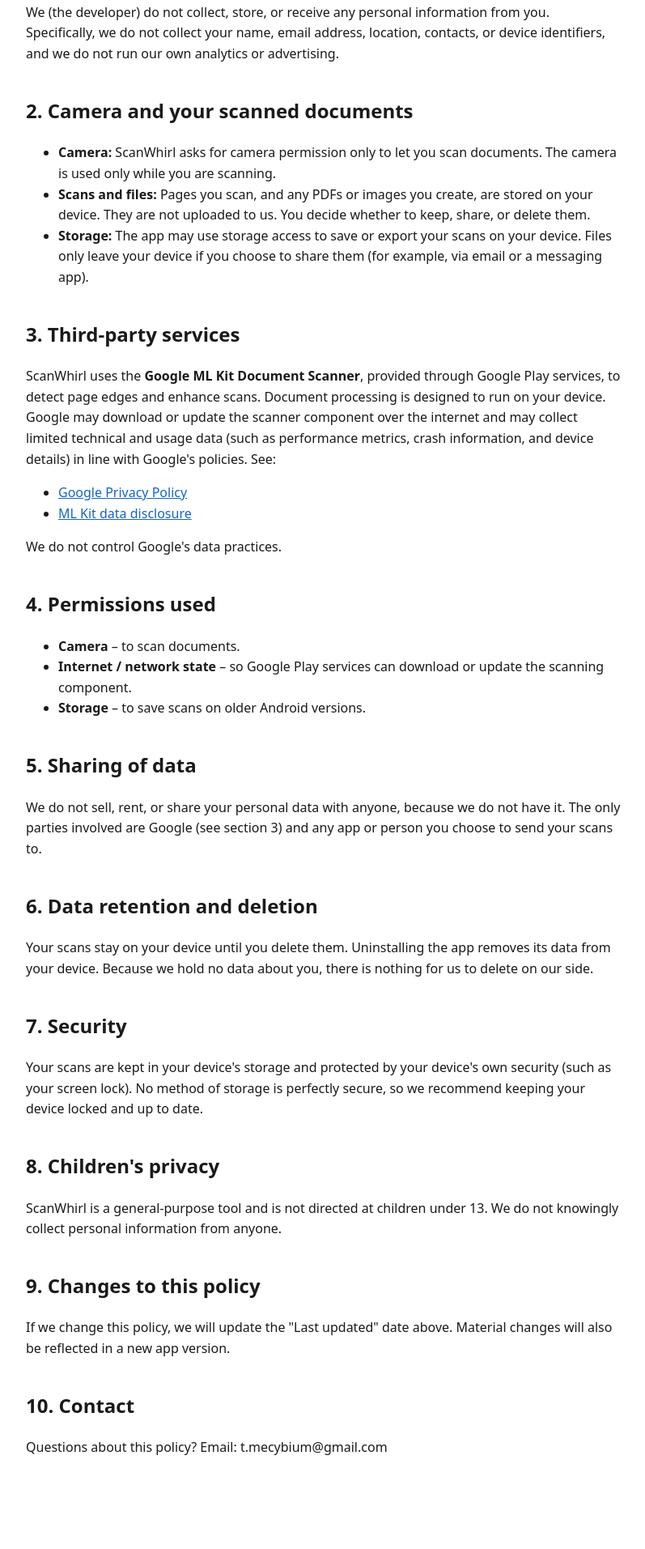
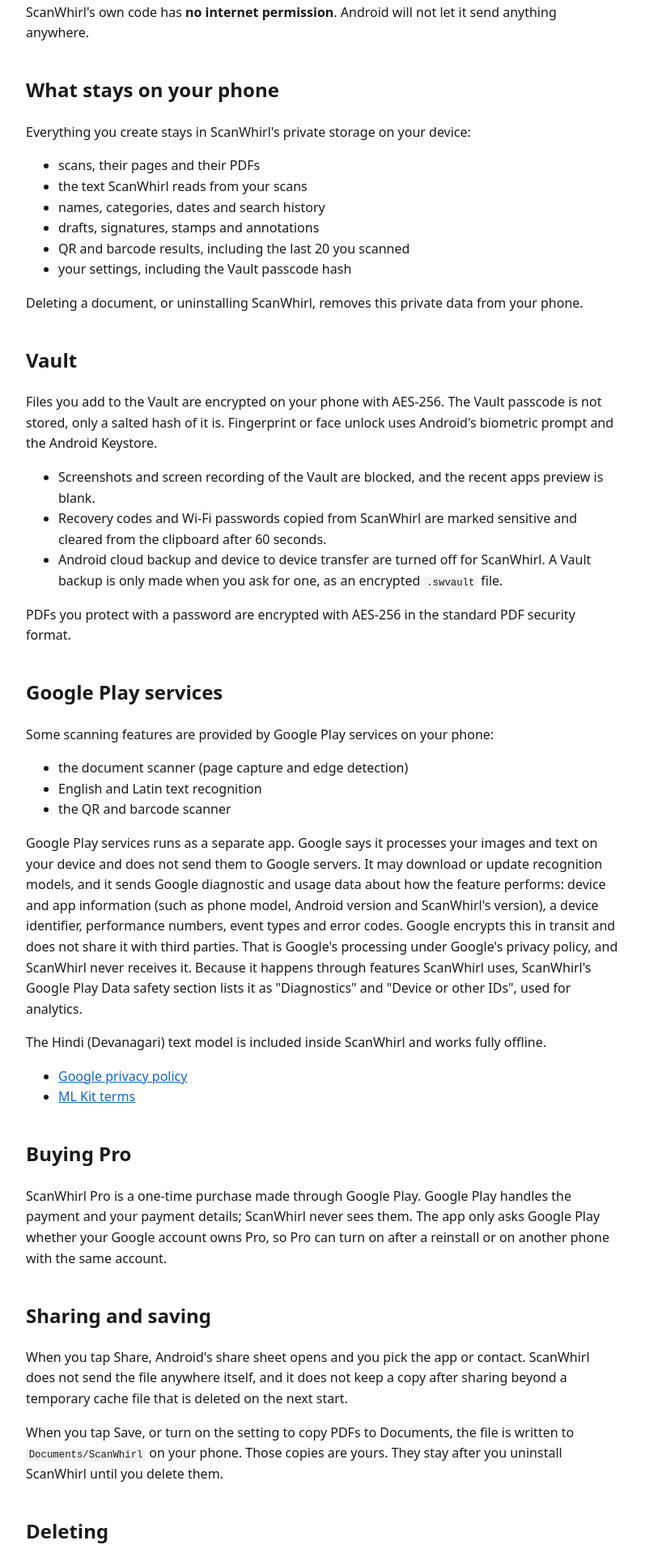
Before and after one commit to cybium/scanwhirl-privacy, a plain HTML site: page index.html in a window 1280 px wide. Shown: the part 348-2261 px from the top of the page at 81% size, without its empty margins (240-1037 px from the left). Before the commit the page ends 2197 px from the top, so only its background shows below. Drawn offline with Linux system fonts and the light colour scheme.

Commit message:
Update privacy policy to match ScanWhirl 1.2.x (2026-11-16)

```diff
--- a/index.html
+++ b/index.html
@@ -19,41 +19,70 @@
 </style>
 </head>
 <body>
-<p><span style="font-size: 1.8rem;">ScanWhirl Privacy Policy</span></p>
-<p class="meta">Last updated: November 1, 2026 &middot; App: ScanWhirl (package <code>com.scanwhirl.app</code>) &middot; Developer: Cybium</p>
-<p>This policy explains how the ScanWhirl Android app ("ScanWhirl", "the app", "we") handles your information. In short: <strong>ScanWhirl does not require an account, does not show ads, and does not send your scanned documents to our servers. We do not have servers.</strong></p>
-<h2>1. Information we collect</h2>
-<p>We (the developer) do not collect, store, or receive any personal information from you. Specifically, we do not collect your name, email address, location, contacts, or device identifiers, and we do not run our own analytics or advertising.</p>
-<h2>2. Camera and your scanned documents</h2>
+<p><span style="font-size: 1.8rem;">Privacy Policy for ScanWhirl</span></p>
+<p class="meta">Last updated: 16 November 2026 &middot; App: ScanWhirl (package <code>com.scanwhirl.app</code>) &middot; Developer: Cybium</p>
+
+<h2>The short version</h2>
+<p>ScanWhirl is a document scanner that works on your phone. It has no account, no ads, no analytics and no servers. Nothing you scan leaves your phone unless you choose to share or export it.</p>
+<p>ScanWhirl's own code has <strong>no internet permission</strong>. Android will not let it send anything anywhere.</p>
+
+<h2>What stays on your phone</h2>
+<p>Everything you create stays in ScanWhirl's private storage on your device:</p>
 <ul>
-<li><strong>Camera:</strong> ScanWhirl asks for camera permission only to let you scan documents. The camera is used only while you are scanning.</li>
-<li><strong>Scans and files:</strong> Pages you scan, and any PDFs or images you create, are stored on your device. They are not uploaded to us. You decide whether to keep, share, or delete them.</li>
-<li><strong>Storage:</strong> The app may use storage access to save or export your scans on your device. Files only leave your device if you choose to share them (for example, via email or a messaging app).</li>
+<li>scans, their pages and their PDFs</li>
+<li>the text ScanWhirl reads from your scans</li>
+<li>names, categories, dates and search history</li>
+<li>drafts, signatures, stamps and annotations</li>
+<li>QR and barcode results, including the last 20 you scanned</li>
+<li>your settings, including the Vault passcode hash</li>
 </ul>
-<h2>3. Third-party services</h2>
-<p>ScanWhirl uses the <strong>Google ML Kit Document Scanner</strong>, provided through Google Play services, to detect page edges and enhance scans. Document processing is designed to run on your device. Google may download or update the scanner component over the internet and may collect limited technical and usage data (such as performance metrics, crash information, and device details) in line with Google's policies. See:</p>
+<p>Deleting a document, or uninstalling ScanWhirl, removes this private data from your phone.</p>
+
+<h2>Vault</h2>
+<p>Files you add to the Vault are encrypted on your phone with AES-256. The Vault passcode is not stored, only a salted hash of it is. Fingerprint or face unlock uses Android's biometric prompt and the Android Keystore.</p>
 <ul>
-<li><a href="https://policies.google.com/privacy">Google Privacy Policy</a></li>
-<li><a href="https://developers.google.com/ml-kit/android-data-disclosure">ML Kit data disclosure</a></li>
+<li>Screenshots and screen recording of the Vault are blocked, and the recent apps preview is blank.</li>
+<li>Recovery codes and Wi-Fi passwords copied from ScanWhirl are marked sensitive and cleared from the clipboard after 60 seconds.</li>
+<li>Android cloud backup and device to device transfer are turned off for ScanWhirl. A Vault backup is only made when you ask for one, as an encrypted <code>.swvault</code> file.</li>
 </ul>
-<p>We do not control Google's data practices.</p>
-<h2>4. Permissions used</h2>
+<p>PDFs you protect with a password are encrypted with AES-256 in the standard PDF security format.</p>
+
+<h2>Google Play services</h2>
+<p>Some scanning features are provided by Google Play services on your phone:</p>
 <ul>
-<li><strong>Camera</strong> &ndash; to scan documents.</li>
-<li><strong>Internet / network state</strong> &ndash; so Google Play services can download or update the scanning component.</li>
-<li><strong>Storage</strong> &ndash; to save scans on older Android versions.</li>
+<li>the document scanner (page capture and edge detection)</li>
+<li>English and Latin text recognition</li>
+<li>the QR and barcode scanner</li>
 </ul>
-<h2>5. Sharing of data</h2>
-<p>We do not sell, rent, or share your personal data with anyone, because we do not have it. The only parties involved are Google (see section 3) and any app or person you choose to send your scans to.</p>
-<h2>6. Data retention and deletion</h2>
-<p>Your scans stay on your device until you delete them. Uninstalling the app removes its data from your device. Because we hold no data about you, there is nothing for us to delete on our side.</p>
-<h2>7. Security</h2>
-<p>Your scans are kept in your device's storage and protected by your device's own security (such as your screen lock). No method of storage is perfectly secure, so we recommend keeping your device locked and up to date.</p>
-<h2>8. Children's privacy</h2>
-<p>ScanWhirl is a general-purpose tool and is not directed at children under 13. We do not knowingly collect personal information from anyone.</p>
-<h2>9. Changes to this policy</h2>
-<p>If we change this policy, we will update the "Last updated" date above. Material changes will also be reflected in a new app version.</p>
-<h2>10. Contact</h2>
-<p>Questions about this policy? Email: t.mecybium@gmail.com</p>
+<p>Google Play services runs as a separate app. Google says it processes your images and text on your device and does not send them to Google servers. It may download or update recognition models, and it sends Google diagnostic and usage data about how the feature performs: device and app information (such as phone model, Android version and ScanWhirl's version), a device identifier, performance numbers, event types and error codes. Google encrypts this in transit and does not share it with third parties. That is Google's processing under Google's privacy policy, and ScanWhirl never receives it. Because it happens through features ScanWhirl uses, ScanWhirl's Google Play Data safety section lists it as "Diagnostics" and "Device or other IDs", used for analytics.</p>
+<p>The Hindi (Devanagari) text model is included inside ScanWhirl and works fully offline.</p>
+<ul>
+<li><a href="https://policies.google.com/privacy">Google privacy policy</a></li>
+<li><a href="https://developers.google.com/ml-kit/terms">ML Kit terms</a></li>
+</ul>
+
+<h2>Buying Pro</h2>
+<p>ScanWhirl Pro is a one-time purchase made through Google Play. Google Play handles the payment and your payment details; ScanWhirl never sees them. The app only asks Google Play whether your Google account owns Pro, so Pro can turn on after a reinstall or on another phone with the same account.</p>
+
+<h2>Sharing and saving</h2>
+<p>When you tap Share, Android's share sheet opens and you pick the app or contact. ScanWhirl does not send the file anywhere itself, and it does not keep a copy after sharing beyond a temporary cache file that is deleted on the next start.</p>
+<p>When you tap Save, or turn on the setting to copy PDFs to Documents, the file is written to <code>Documents/ScanWhirl</code> on your phone. Those copies are yours. They stay after you uninstall ScanWhirl until you delete them.</p>
+
+<h2>Deleting</h2>
+<ul>
+<li>Delete a scan from the library at any time. It goes to Trash.</li>
+<li>Trash keeps a deleted scan restorable for 30 days, then deletes it permanently.</li>
+<li>Empty Trash deletes everything in it immediately.</li>
+<li>Uninstalling ScanWhirl removes all of its private data. Copies you saved to Documents stay.</li>
+</ul>
+
+<h2>Children</h2>
+<p>ScanWhirl is not directed at children under 13. ScanWhirl itself collects no personal information from anyone; the Google Play services diagnostics described above apply to every user.</p>
+
+<h2>Changes</h2>
+<p>If this policy changes, the new version ships with the next app update and the date above changes.</p>
+
+<h2>Contact</h2>
+<p>Questions about this policy: <a href="mailto:cybiumsupport@gmail.com">cybiumsupport@gmail.com</a></p>
 </body>
 </html>
```
